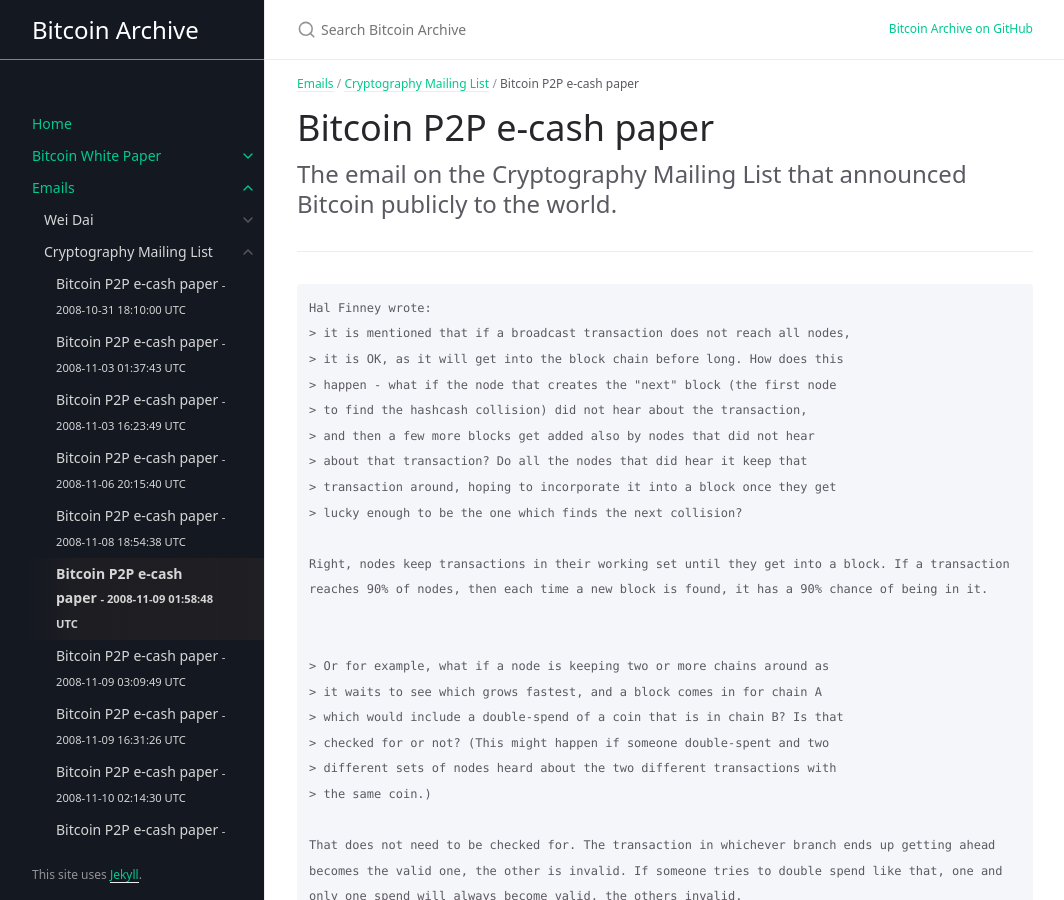
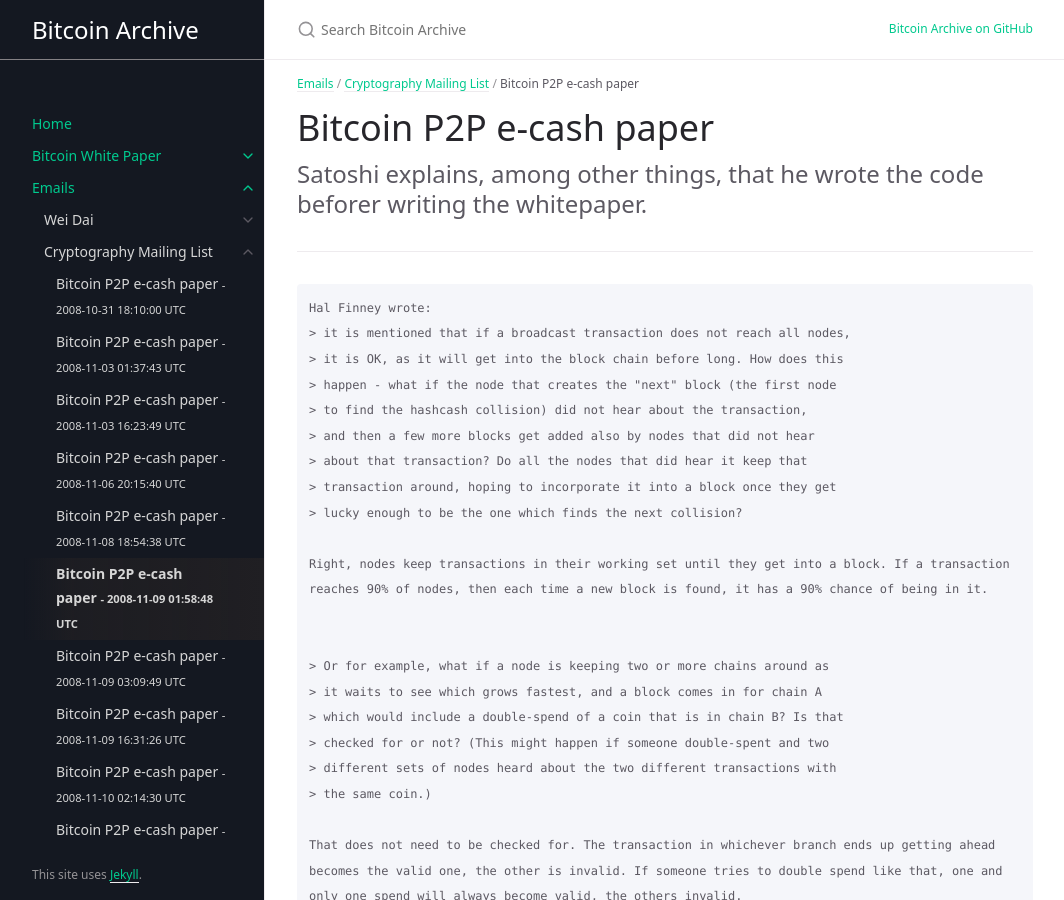
Before and after one commit to wakgill/bitcoin-archive, a Jekyll site: the page built from docs/emails/cryptography/6.md, in a window 1280 px wide and 900 px high. Shown: the whole window, without its empty margins (107-1171 px from the left). Built offline with Jekyll 4.4.1, drawn with Linux system fonts in a browser that asks for light colours; some web fonts are replaced.

Commit message:
Update 6.md

```diff
--- a/docs/emails/cryptography/6.md
+++ b/docs/emails/cryptography/6.md
@@ -9,7 +9,7 @@ date: 2008-11-09 01:58:48 UTC
 
 # Bitcoin P2P e-cash paper
 
-The email on the Cryptography Mailing List that announced Bitcoin publicly to the world.
+Satoshi explains, among other things, that he wrote the code beforer writing the whitepaper.
 {: .fs-6 .fw-300 }
 
 ---
```
